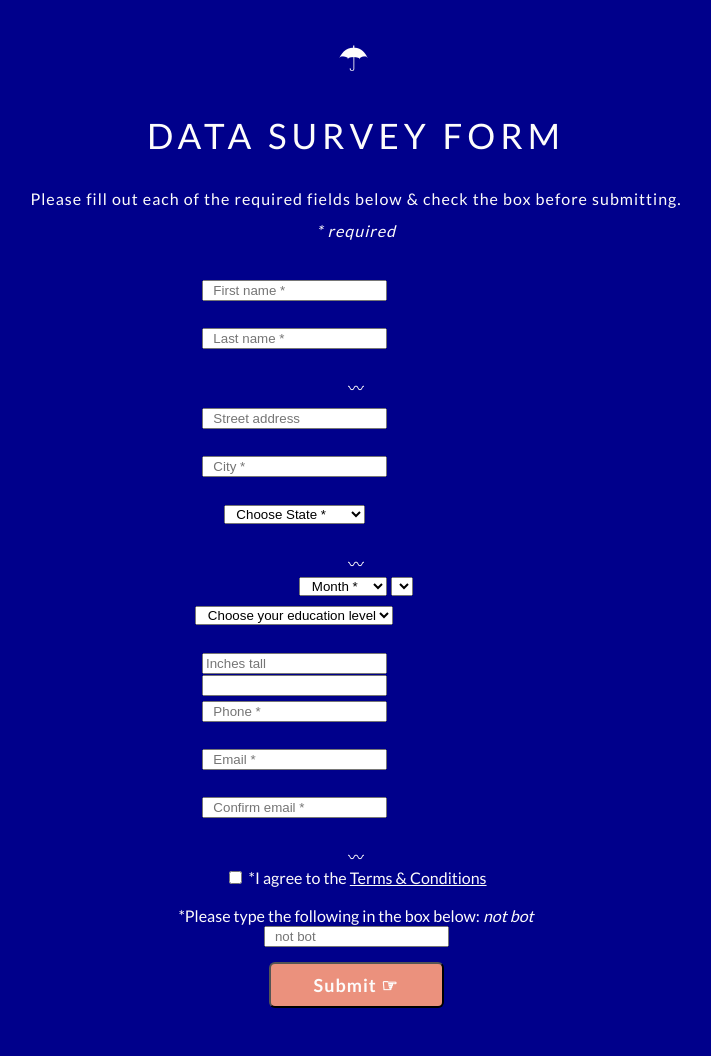
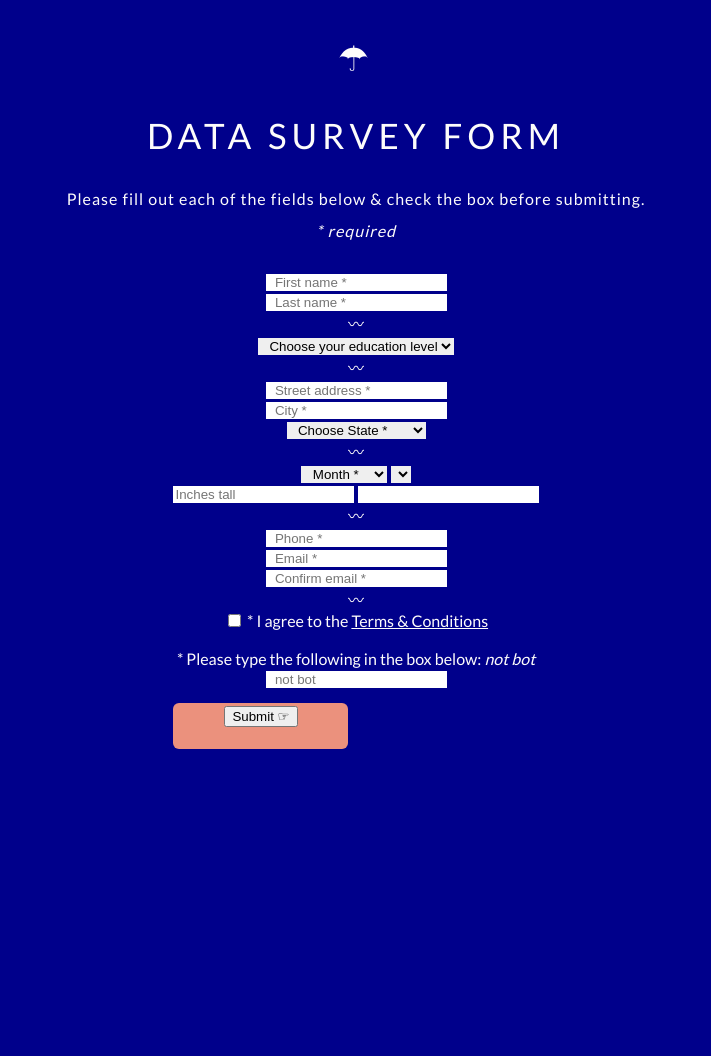
Before and after one commit to kkennedy41/CSC642-HCI-Form-Project, a Python web app: template templates/index.html in a window 1280 px wide. Shown: the part 307-1363 px from the top of the page, without its empty margins (284-995 px from the left). After the commit the page ends 1056 px from the top, so only its background shows below. Run offline with Jinja, Linux system fonts and the light colour scheme; the template is opened without the code that fills it, so the values that code supplies are empty.

Commit message:
need to get sql or form data then deploy

```diff
--- a/static/styles.css
+++ b/static/styles.css
@@ -38,20 +38,21 @@ form {
 
 
 .user-entry-field {
-  margin: .5em;
   height: 40px;
   width: 40%;
   min-width: 250px;
-  border: 3px;
   border-radius: 9px;
+  padding:30px;
 }
 
-.mini-text-entry-button {
-  height: 40px;
-  border: 3px;
-  border-radius: 9px;
+.text-entry-button {
+  border: 30px;
 }
 
+.newform {
+  font-size: 13px;
+  color: #e46c51;
+}
 
 .newform:hover {
   color: #e46c51;
@@ -59,7 +60,7 @@ form {
 }
 
 
-#submit {
+.submitbutton {
   width: 175px;
   height: 46px;
   background: #eb917d;
@@ -74,7 +75,19 @@ form {
 }
 
 
-#submit:hover {
-  background: #e46c51;
+.submitbutton:hover {
+  background: #eb917d;
   margin-top: 17px;
 }
+
+
+/*------- verification.html only ---------*/
+
+table {
+  width: "80%";
+  border: "5";
+}
+
+.data-display {
+
+}
--- a/templates/index.html
+++ b/templates/index.html
@@ -20,36 +20,56 @@
   </div>
 
   <div class="description">
-    <p>Please fill out each of the required fields below & check the box before submitting.</p>
+    <p>Please fill out each of the fields below & check the box before submitting.</p>
     <p class="required">* required</p>
   </div>
 
 
   <!----------------------- MAIN FORM -------------------------------->
-  {% block content %}
-  <form action="/verification" method="POST" id='dataform' name="dataform">
+  <form action='/verification' method='POST' id='mainform' name='mainform'>
 
-    <!-- user info -->
-    <div class="user-entry-field">
+    <!------ user info ------>
+    <div class="input">
       <input type="text" class="text-entry-button" id="firstname" name="firstname" placeholder="  First name *">
     </div>
-    <div class="user-entry-field">
+    <div class="input">
       <input type="text" class="text-entry-button" id="lastname" name="lastname" placeholder="  Last name *">
     </div>
+    <!------------------------>
 
     <a>&#12336;</a>
 
-    <!-- home address -->
-    <div class="user-entry-field">
-      <input required type="text" class="text-entry-button" id="streetaddress" name="streetaddress" placeholder="  Street address">
+    <!------ edu level ------>
+    <div class="input">
+      <select id="education" class="text-entry-button">
+        <option value="default" default disabled selected>&nbsp;&nbsp;Choose your education level</option>
+        <option value="none" >Prefer not to say</option>
+        <option value="shs">Some high school</option>
+        <option value="hs">High school diploma or equiv.</option>
+        <option value="ad">Associate's degree</option>
+        <option value="bd">Bachelor's degree</option>
+        <option value="gd">Graduate degree</option>
+        <option value="phd">PhD</option>
+        <option value="md">Medical doctorate</option>
+      </select>
     </div>
-    <div class="user-entry-field">
-      <input required type="text" class="text-entry-button" id="city" name="city" placeholder="  City *">
+    <!----------------------->
+
+    <a>&#12336;</a>
+
+    <!------ home address ------>
+    <div class="input">
+      <input  type="text" class="text-entry-button" id="streetaddress" name="streetaddress" placeholder="  Street address *">
     </div>
+    <div class="input">
+      <input  type="text" class="text-entry-button" id="city" name="city" placeholder="  City *">
+    </div>
+    <!--------------------------->
 
-    <!-- usa state drop down -->
-    <div class="user-entry-field">
-      <select required class="text-entry-button" id="state" name="state">
+
+    <!------ usa state drop down -->
+    <div class="input">
+      <select  class="text-entry-button" id="state" name="state">
         <option value="" disabled selected>&nbsp;&nbsp;Choose State *</option>
         <option value="AL">Alabama</option><option value="AK">Alaska</option>
         <option value="AZ">Arizona</option><option value="AR">Arkansas</option>
@@ -94,7 +114,7 @@
         <option value="nov">November</option><option value="dec">December</option>
       </select>
 
-      <select required class="text-entry-button" id="day" name="day">
+      <select  class="text-entry-button" id="day" name="day">
 
       </select>
 
@@ -105,39 +125,23 @@
     <!-------------------------->
 
 
-    <!---- education level dropdown ----->
-    <div class="user-entry-field">
-      <select id="education" class="text-entry-button">
-        <option value="default" default disabled selected>&nbsp;&nbsp;Choose your education level</option>
-        <option value="none" >Prefer not to say</option>
-        <option value="shs">Some high school</option>
-        <option value="hs">High school diploma or equiv.</option>
-        <option value="ad">Associate's degree</option>
-        <option value="bd">Bachelor's degree</option>
-        <option value="gd">Graduate degree</option>
-        <option value="phd">PhD</option>
-        <option value="md">Medical doctorate</option>
-      </select>
-    </div>
-    <!------------------------------------->
-
-
-    <!------------- height -------------->
-    <div class="user-entry-field">
+    <!---- height --------->
+    <div class="input">
       <input type="text" class="text-entry-button" id="height" placeholder="Inches tall">
       <input type="text" class="text-entry-button">
     </div>
-    <!----------------------------------->
+    <!--------------------->
 
+    <a>&#12336;</a>
 
     <!--------- phone and email --------->
-    <div class="user-entry-field">
+    <div class="input">
       <input type="text" class="text-entry-button" id="phone" name="phone" placeholder="  Phone *">
     </div>
-    <div class="user-entry-field">
+    <div class="input">
       <input type="text" class="text-entry-button" id="email" name="email" placeholder="  Email *">
     </div>
-    <div class="user-entry-field">
+    <div class="input">
       <input type="text" class="text-entry-button" id="confirmemail" name="confirmemail" placeholder="  Confirm email *">
     </div>
     <!----------------------------------->
@@ -147,25 +151,27 @@
     <!----- i agree to terms box -------->
     <div>
       <input type="checkbox" id="iagree">
-      <label for="iagree">*I agree to the <u>Terms & Conditions</u></label>
-    </div></br>
+      <label for="iagree">* I agree to the <u>Terms & Conditions</u></label>
+    </div>
     <!----------------------------------->
 
+    </br>
 
     <!------------ captcha -------------->
     <div class = input>
-      <label for="notbot">*Please type the following in the box below: <i>not bot</i></label></br>
+      <label for="notbot">* Please type the following in the box below: <i>not bot</i></label></br>
       <input type="text" class ="text-entry-button" id="notbot" name ="notbot" placeholder="  not bot">
     </div>
     <!----------------------------------->
 
 
+    <!------------ SUBMIT -------------->
     <div class="submitbutton">
       <input type="submit" id="submit" value="Submit &#9758;">
     </div>
 
   </form>
-  {% endblock %}
+
 
 </body>
 </html>
```
Also changed, not shown: app.py (+18 -16 lines), models/forms (conflicted).py (added, +43 -0 lines), models/forms.py (+59 -17 lines), templates/verification.html (+11 -7 lines).
